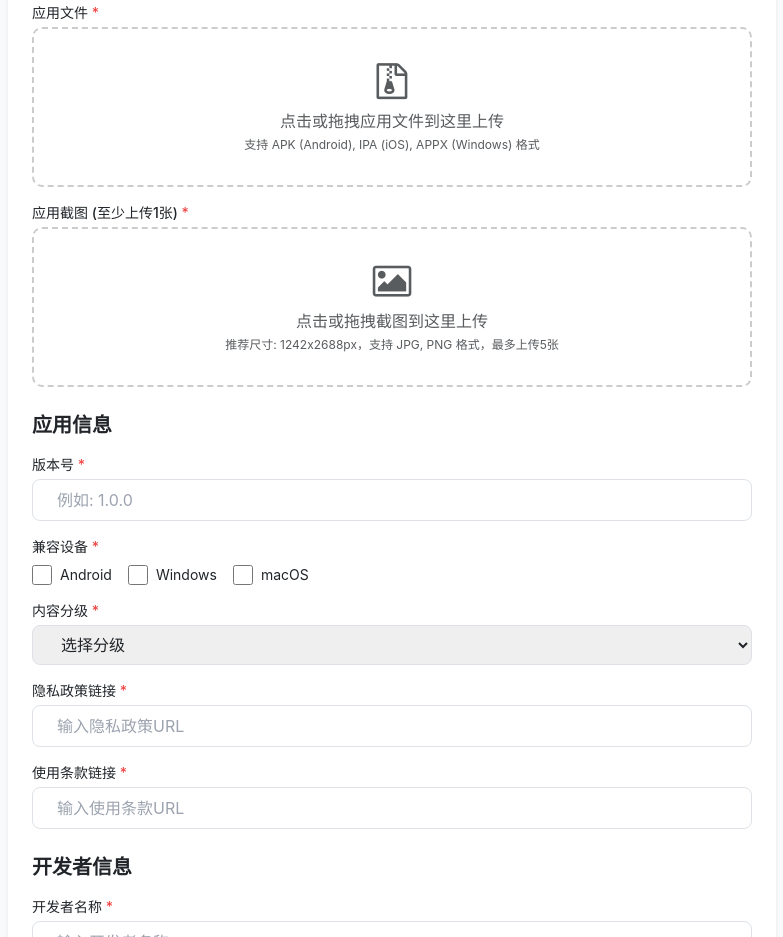
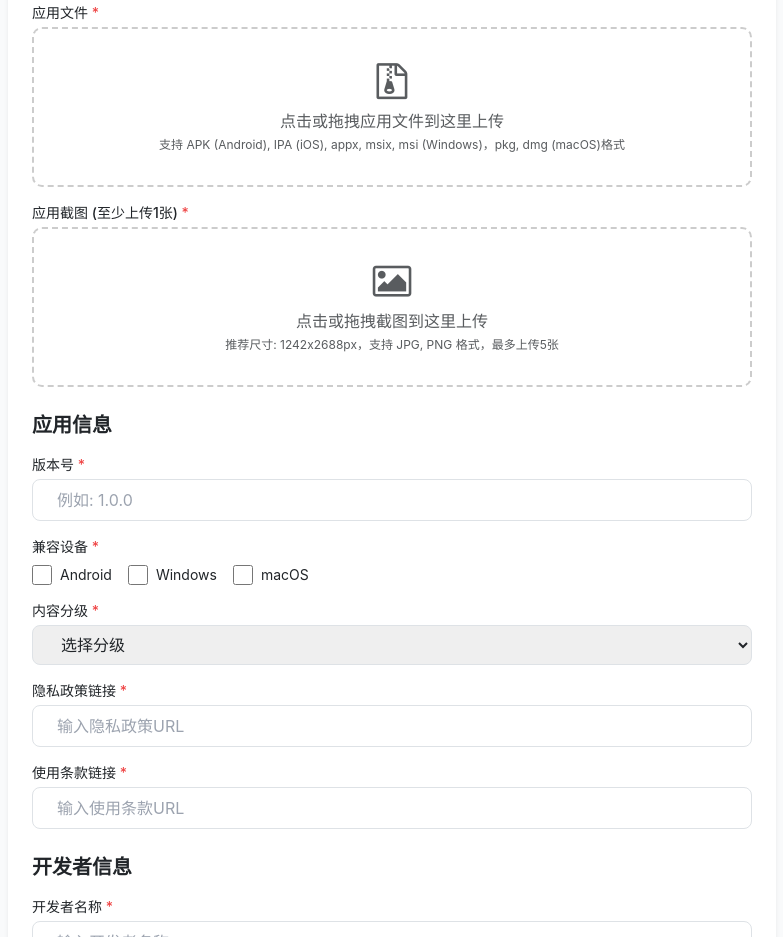
Before and after one commit to deepsleep-v3/app-market, a plain HTML site: page upload-app.html in a window 1280 px wide. Shown: the part 851-1788 px from the top of the page, without its empty margins (248-1031 px from the left). Drawn offline with nearby package versions, Linux system fonts and the light colour scheme.

Commit message:
Update upload-app.html

```diff
--- a/upload-app.html
+++ b/upload-app.html
@@ -209,7 +209,7 @@
                 <div class="flex flex-col items-center justify-center">
                   <i class="fa fa-file-archive-o text-4xl text-muted mb-2"></i>
                   <p class="text-muted mb-1">点击或拖拽应用文件到这里上传</p>
-                  <p class="text-xs text-muted">支持 APK (Android), IPA (iOS), APPX (Windows) 格式</p>
+                  <p class="text-xs text-muted">支持 APK (Android), IPA (iOS), appx, msix, msi (Windows)，pkg, dmg (macOS)格式</p>
                 </div>
                 <div id="appFilePreview" class="hidden mt-3">
                   <div class="flex items-center">
```
